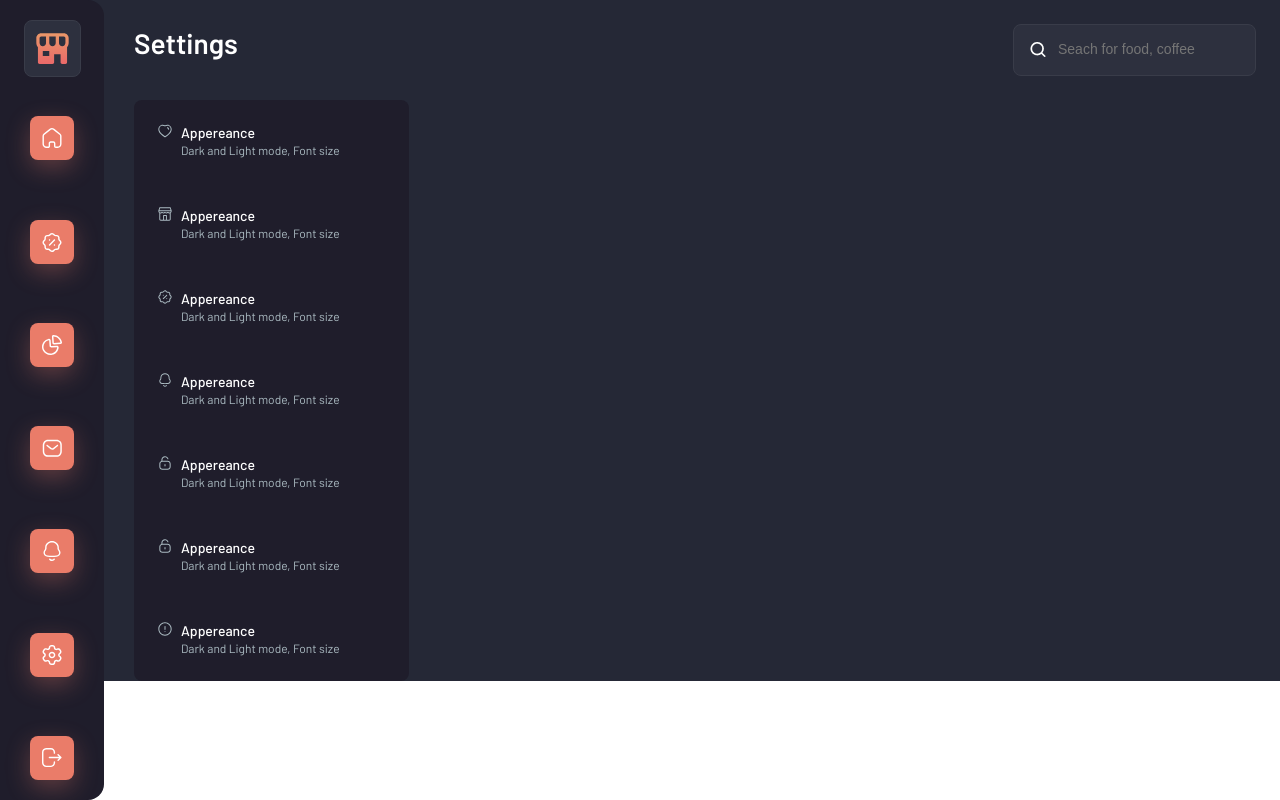
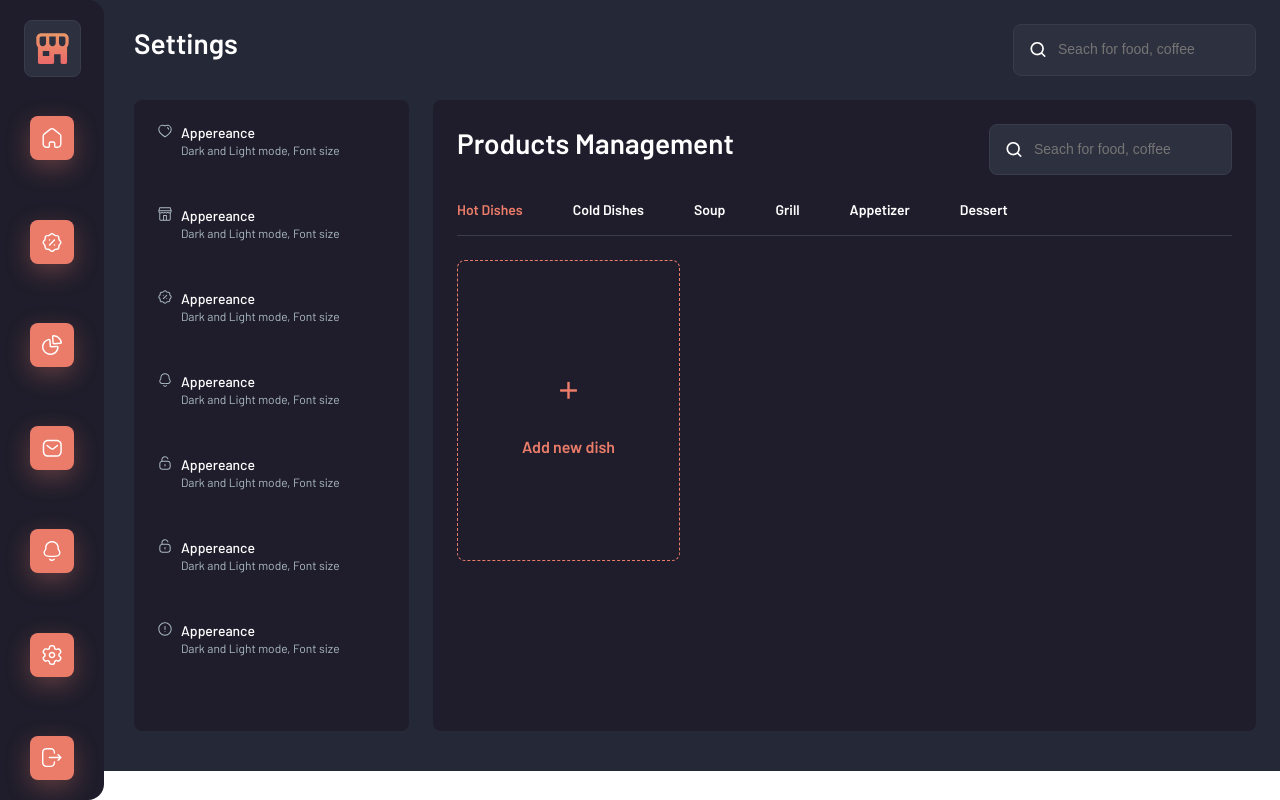
Before and after one commit to JAHONGIR95/Food_project, a React (Create React App) app: page /settings in a window 1280 px wide. Built offline with nearby package versions, Linux system fonts and the light colour scheme.

Commit message:
meal cards are creating

```diff
--- a/src/Components/MealCard/MealCard.scss
+++ b/src/Components/MealCard/MealCard.scss
@@ -50,3 +50,29 @@
         color: #ABBBC2;
     }
 }
+
+.meal-card1{
+    background: #1F1D2B;
+    border: 1px dashed #EA7C69;
+    border-radius: 8px;
+    width: 221px;
+    display: flex;
+    flex-direction: column;
+    align-items: center;
+    justify-content: center;
+    height: 299px;
+
+    .plus{
+        color: #EA7C69;
+        font-size: 40px;
+        margin-bottom: 25px;
+    }
+
+    .title{
+        font-weight: 600;
+        font-size: 16px;
+        line-height: 140%;
+        text-align: center;
+        color: #EA7C69;
+    }
+}
--- /dev/null
+++ b/src/Components/MealCard/MealCard1.js
@@ -0,0 +1,12 @@
+import './MealCard.scss';
+
+const MealCard1 = () => {
+    return(
+        <div className="meal-card1">
+            <p className="plus">+</p>
+            <p className="title">Add new dish</p>
+        </div>
+    )
+}
+
+export default MealCard1;
--- a/src/Pages/Pages.scss
+++ b/src/Pages/Pages.scss
@@ -56,12 +56,28 @@
     .settings-main{
 
         margin: 0 24px;
+        display: flex;
+        justify-content: space-between;
 
         &-left{
-            width: 275px;
+            min-width: 275px;
             background: #1F1D2B;
             border-radius: 8px;
             overflow: hidden;
+            padding-bottom: 50px;
+            margin-right: 24px;
+            margin-bottom: 40px;
+        }
+
+        &-right{
+            width: 100%;
+            background: #1F1D2B;
+            border-radius: 8px;
+            margin-bottom: 40px;
+
+            .settings-middle{
+                padding: 0 24px;
+            }
         }
     }
 }
--- a/src/Pages/Settings.js
+++ b/src/Pages/Settings.js
@@ -1,5 +1,8 @@
 import Header from '../Containers/Header/Header';
+import Navbar from '../Containers/Navbar/Navbar';
 import SettingsOptions from '../Components/Extras/Settings-options';
+import MealCard1 from '../Components/MealCard/MealCard1';
+
 import {
     Heart,
     Restaurant,
@@ -25,7 +28,16 @@ const Settings = () => {
                 <SettingsOptions icons={<Security/>} optionsTitle="Appereance" optionsDiscreption="Dark and Light mode, Font size"/>
                 <SettingsOptions icons={<About/>} optionsTitle="Appereance" optionsDiscreption="Dark and Light mode, Font size"/>
                 </div>
-                <div className="settings-main-right"></div>
+                <div className="settings-main-right">
+                    <Header headerName="Products Management"/>
+                    <Navbar/>
+                    <div className="settings-middle">
+                    <MealCard1/>
+                    </div>
+                    <div className="settings-bottom">
+
+                    </div>
+                </div>
             </div>
         </div>
     )
```
Also changed, not shown: src/Components/MealCard/MealCard2.js (added, +9 -0 lines).
